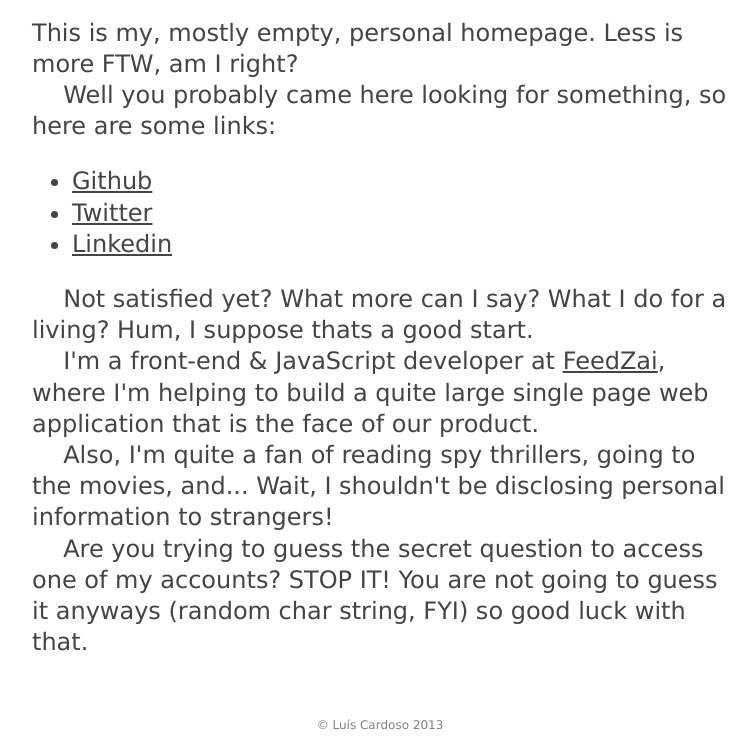
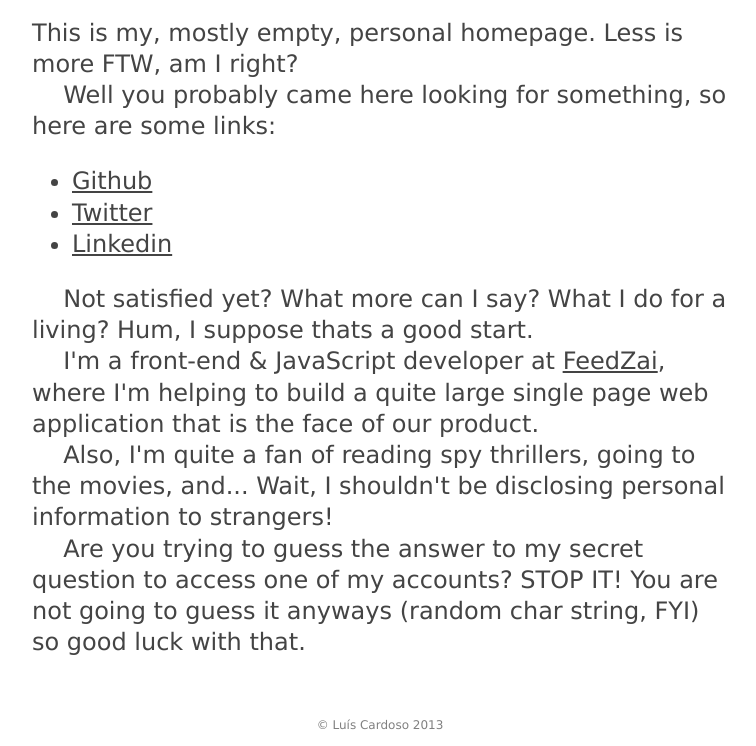
Before and after one commit to lfac-pt/lfac-pt.github.io, a plain HTML site: page index.html in a window 1280 px wide. Shown: the part 109-855 px from the top of the page, without its empty margins (260-1016 px from the left). Drawn offline with Linux system fonts and the light colour scheme.

Commit message:
Corrects a silly sentence

```diff
--- a/index.html
+++ b/index.html
@@ -92,7 +92,7 @@
             <p>Not satisfied yet? What more can I say? What I do for a living? Hum, I suppose thats a good start.</p>
             <p>I'm a front-end &amp; JavaScript developer at <a href="http://www.feedzai.com/">FeedZai</a>, where I'm helping to build a quite large single page web application that is the face of our product.</p>
             <p>Also, I'm quite a fan of reading spy thrillers, going to the movies, and... Wait, I shouldn't be disclosing personal information to strangers!</p>
-            <p>Are you trying to guess the secret question to access one of my accounts? STOP IT! You are not going to guess it anyways (random char string, FYI) so good luck with that.</p>
+            <p>Are you trying to guess the answer to my secret question to access one of my accounts? STOP IT! You are not going to guess it anyways (random char string, FYI) so good luck with that.</p>
         </div>
 
         <footer>
```
